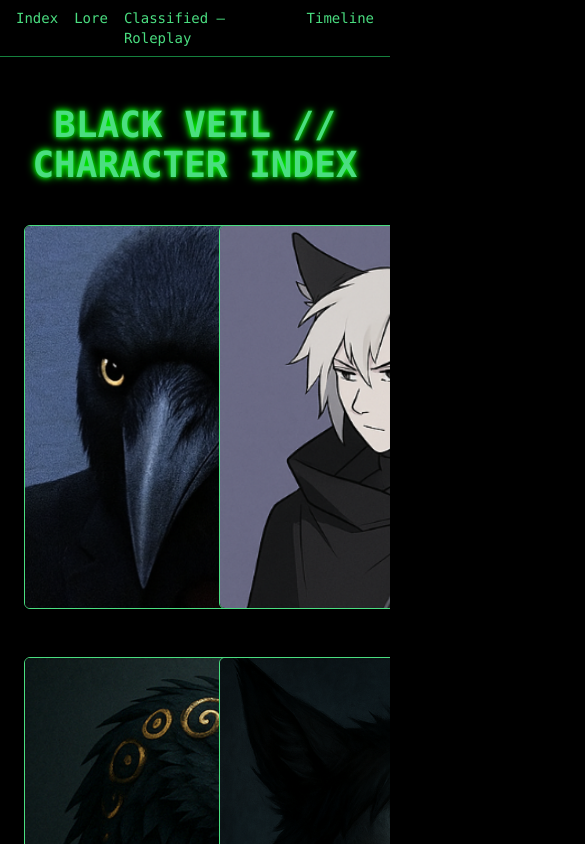
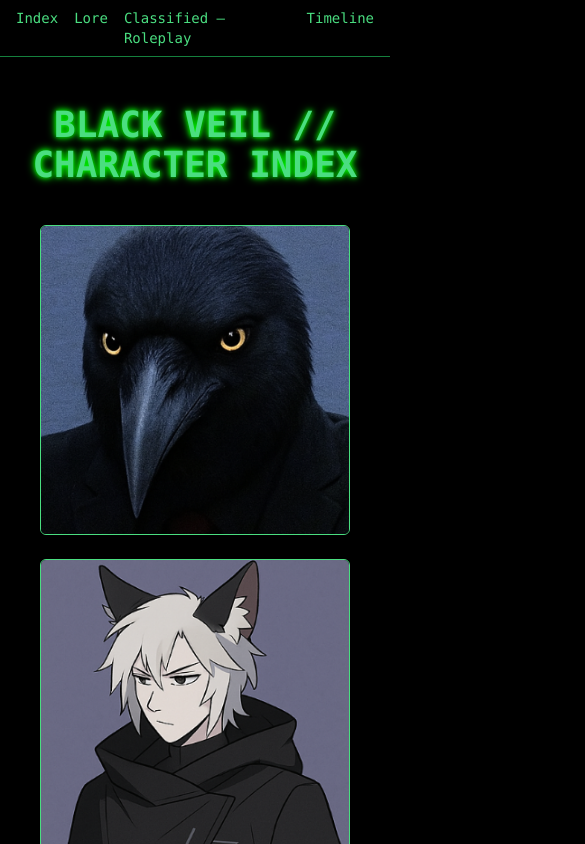
Before and after one commit to I-Am-Fox/BV-Foundation-Core, a Next.js app: page /characters in a window 390 px wide. Both pictures are taken after a click on the button "Yes". Shown: the top 844 px of the page, 585 px wide, since content can reach past the window. Built offline with nearby package versions, Linux system fonts and the light colour scheme.

Commit message:
Updated character grid responsiveness on mobile devices.

```diff
--- a/pages/characters/index.tsx
+++ b/pages/characters/index.tsx
@@ -108,11 +108,11 @@ export default function CharactersPage({ characters }: { characters: Character[]
             BLACK VEIL // CHARACTER INDEX
           </h1>
 
-          <div className={'flex justify-center'}>
-            <div className="grid grid-cols-2 sm:grid-cols-3 md:grid-cols-4 gap-12">
+          <div className="max-w-screen-lg mx-auto px-4">
+            <div className="grid grid-cols-1 sm:grid-cols-2 md:grid-cols-3 lg:grid-cols-4 gap-6">
               {characters.map(({ slug, name, imageUrl }) => (
-                <Link key={slug} href={`/characters/${slug}`}>
-                  <div className="relative group w-96 h-96 border border-green-400 rounded-md overflow-hidden cursor-pointer hover:scale-105 transition-transform duration-300">
+                  <Link key={slug} href={`/characters/${slug}`}>
+                    <div className="relative group w-full aspect-square border border-green-400 rounded-md overflow-hidden cursor-pointer hover:scale-105 transition-transform duration-300">
                     <Image
                       src={imageUrl}
                       alt={name}
```
